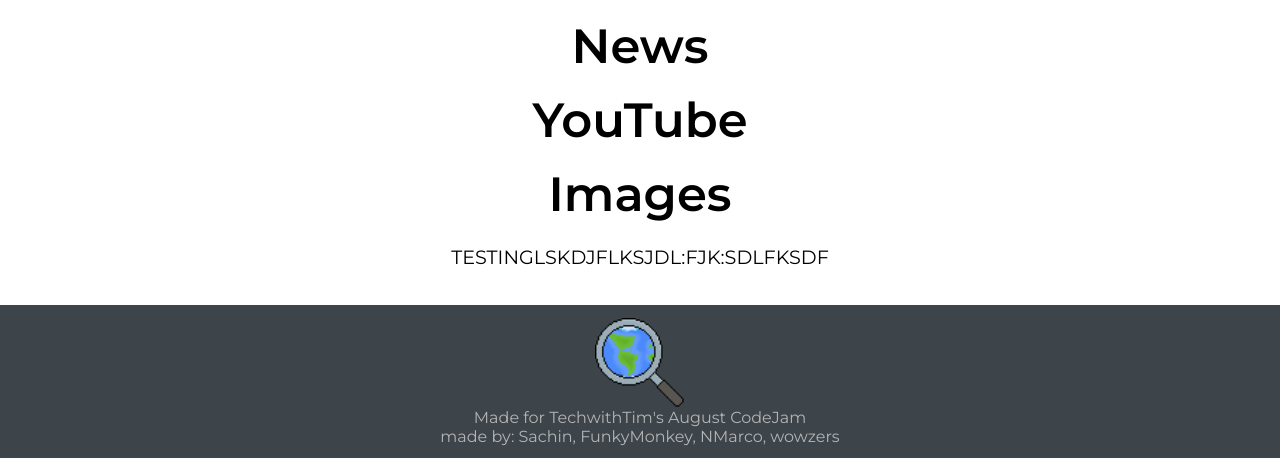
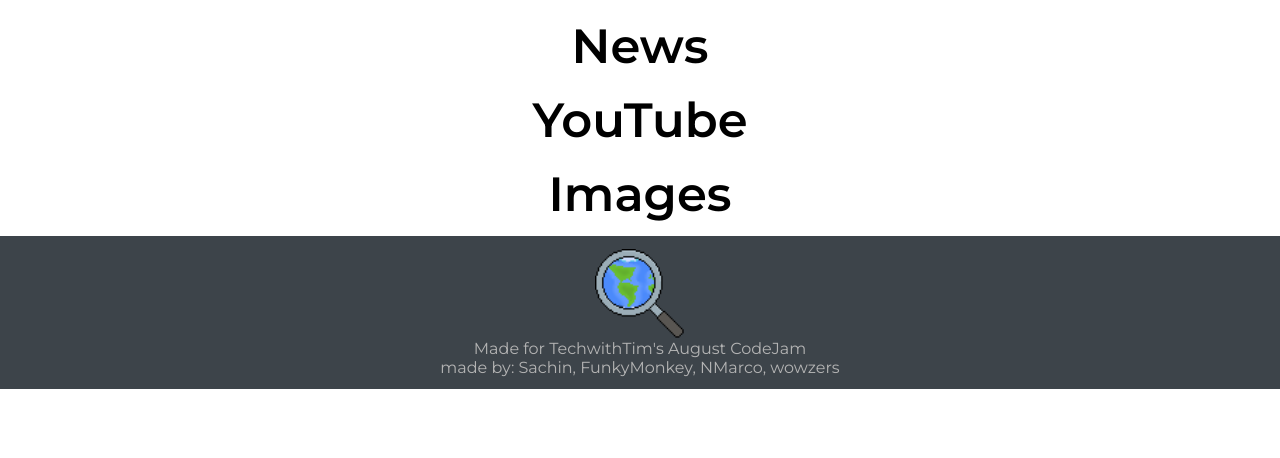
Before and after one commit to fisher60/TWT-Code-Jam, a Flask app: template templates/index.html in a window 1280 px wide. Shown: the part 471-929 px from the top of the page. After the commit the page ends 860 px from the top, so only its background shows below. Run offline with Flask 2, Linux system fonts and the light colour scheme; the template is opened without the code that fills it, so the values that code supplies are empty; parts of the project's set-up code (start-up, migrations or seed data) failed here and were passed over.

Commit message:
index changes

```diff
--- a/templates/index.html
+++ b/templates/index.html
@@ -88,7 +88,6 @@
 
             <a name="GoogleImagesSection">
                 <h1>  Images </h2>
-                    <p>TESTINGLSKDJFLKSJDL:FJK:SDLFKSDF</p>
                     {% for thing in images %}
                     <a href={{thing[1]}}>{{img[:]}}</a>
                     {% endfor %}
```
